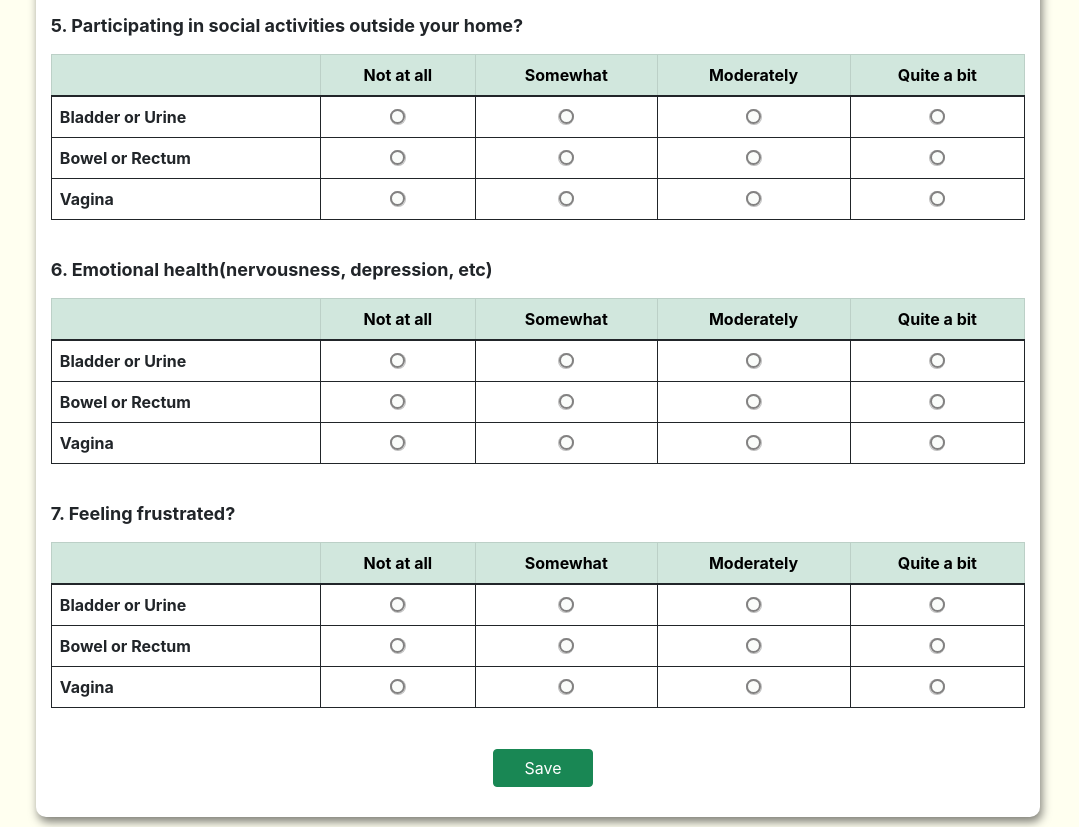
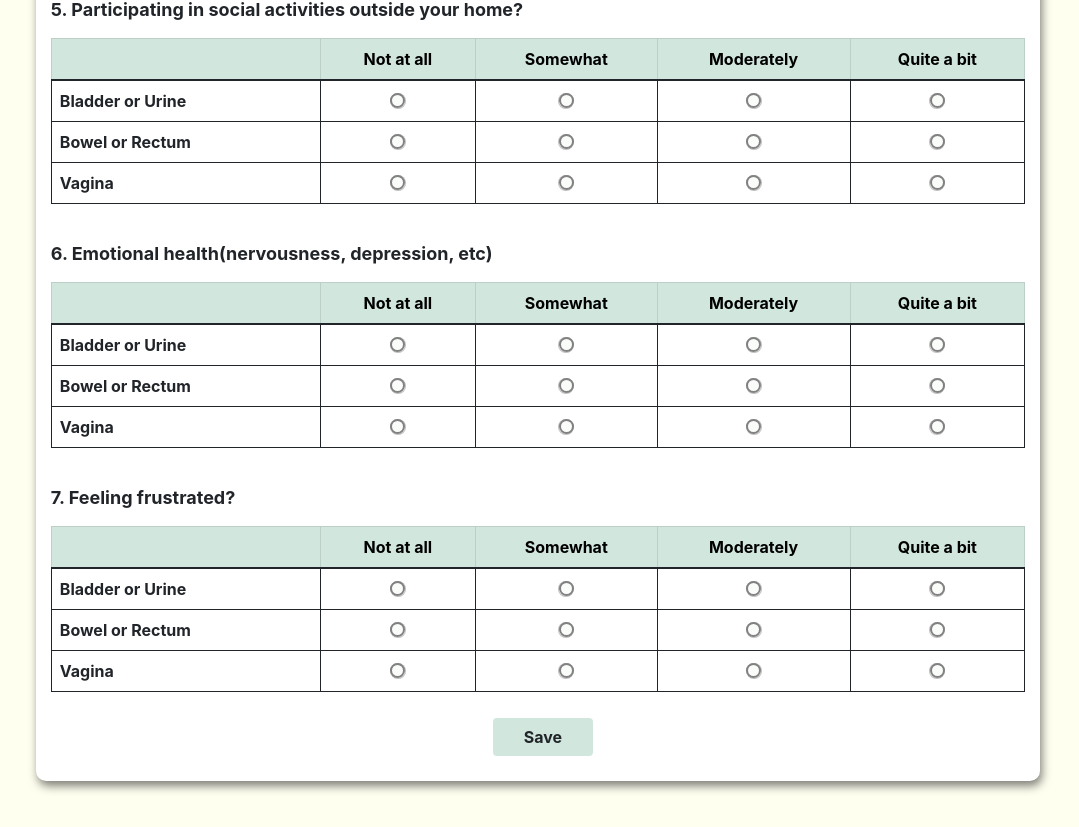
Before and after one commit to Yuzhiping00/PFIQ-7-Survey-Demo, a React (Create React App) app: page / in a window 1280 px wide. Shown: the part 1089-1916 px from the top of the page, without its empty margins (102-1181 px from the left). After the commit the page ends 1885 px from the top, so only its background shows below. Built offline with nearby package versions, Linux system fonts and the light colour scheme.

Commit message:
#24: changed a bit layout again

```diff
--- a/src/App.css
+++ b/src/App.css
@@ -12,6 +12,7 @@
   #heading {
     width: 90%;
     margin: auto;
+    margin-top: 5px;
   }
 
   h2 {
--- a/src/App.js
+++ b/src/App.js
@@ -152,7 +152,6 @@ class App extends Component {
     // }
     return (
       <div className="container">
-        <p></p>
         <div id="heading">
             <h1>Pelvic Floor Impact Questionnaire - PFIQ-7</h1>
             <h2>
@@ -163,13 +162,14 @@ class App extends Component {
           <div className="col-sm-12 col-md-10 col-lg-10" style={{textAlign:'center', margin:'auto auto', width:'90%'}} >
             <form onSubmit={this.handleFormSubmit} style={{boxShadow: "2px 5px 10px rgba(0, 0, 0, 0.5)", backgroundColor: '#fff',
                                                     width:'100%',
-                                                    margin: '10px auto',
+                                                    margin: '15px auto',
                                                     padding: '15px 15px',
+                                                    marginBottom:'15px',
                                                     borderRadius:'10px'}}>
-              <p style={{textAlign:'left', marginBottom:'15px', marginTop:'20px',fontSize:'18px'}}><strong>1. Ability to do household chores (cooking, laundry, housecleaning)?</strong> </p>
+              <p style={{textAlign:'left', marginBottom:'15px', marginTop:'5px',fontSize:'18px'}}><strong>1. Ability to do household chores (cooking, laundry, housecleaning)?</strong> </p>
 
               <div class="table-responsive">
-              <table className="table table-bordered border-dark table-hover">
+              <table className="table table-bordered border-dark table-hover ">
               <thead className="table-success">
                     <tr>
                       <th scope="col"></th>
@@ -1079,9 +1079,9 @@ class App extends Component {
               </div>
 
                 {/* save button here */}
-              <div className="form-group" style={{textAlign:'center', marginBottom:'15px', marginLeft:'10px'}}>
-                <button className="btn btn-success" style={{width:'100px', marginTop:'25px'}} type="submit">
-                  Save
+              <div className="form-group" style={{textAlign:'center', marginBottom:'10px', marginLeft:'10px'}}>
+                <button className="btn" style={{width:'100px', marginTop:'10px',backgroundColor:'#d1e7dd'}} type="submit">
+                 <strong>Save</strong>
                 </button>
 
               </div>
--- a/src/index.css
+++ b/src/index.css
@@ -1,5 +1,5 @@
 body {
-  margin: 5px;
+  margin: 0px;
   font-family: -apple-system, BlinkMacSystemFont, 'Segoe UI', 'Roboto', 'Oxygen',
     'Ubuntu', 'Cantarell', 'Fira Sans', 'Droid Sans', 'Helvetica Neue',
     sans-serif;
```
